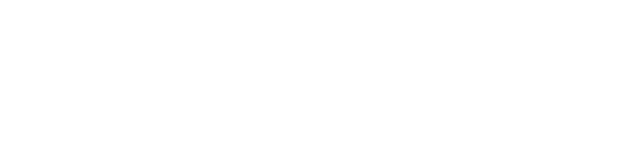
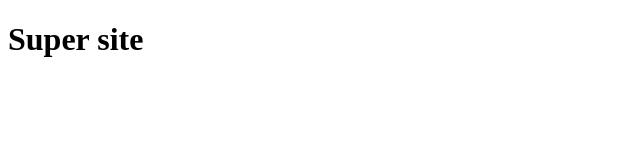
Before and after one commit to rpalfray87/test-git, a plain HTML site: page index.html in a window 1280 px wide. Shown: the whole page, without its empty margins (0-640 px from the left). Drawn offline with Linux system fonts and the light colour scheme.

Commit message:
Ajout du h1

```diff
--- a/index.html
+++ b/index.html
@@ -7,6 +7,6 @@
     <title>Cours git</title>
 </head>
 <body>
-
+    <h1>Super site</h1>
 </body>
 </html>
```
